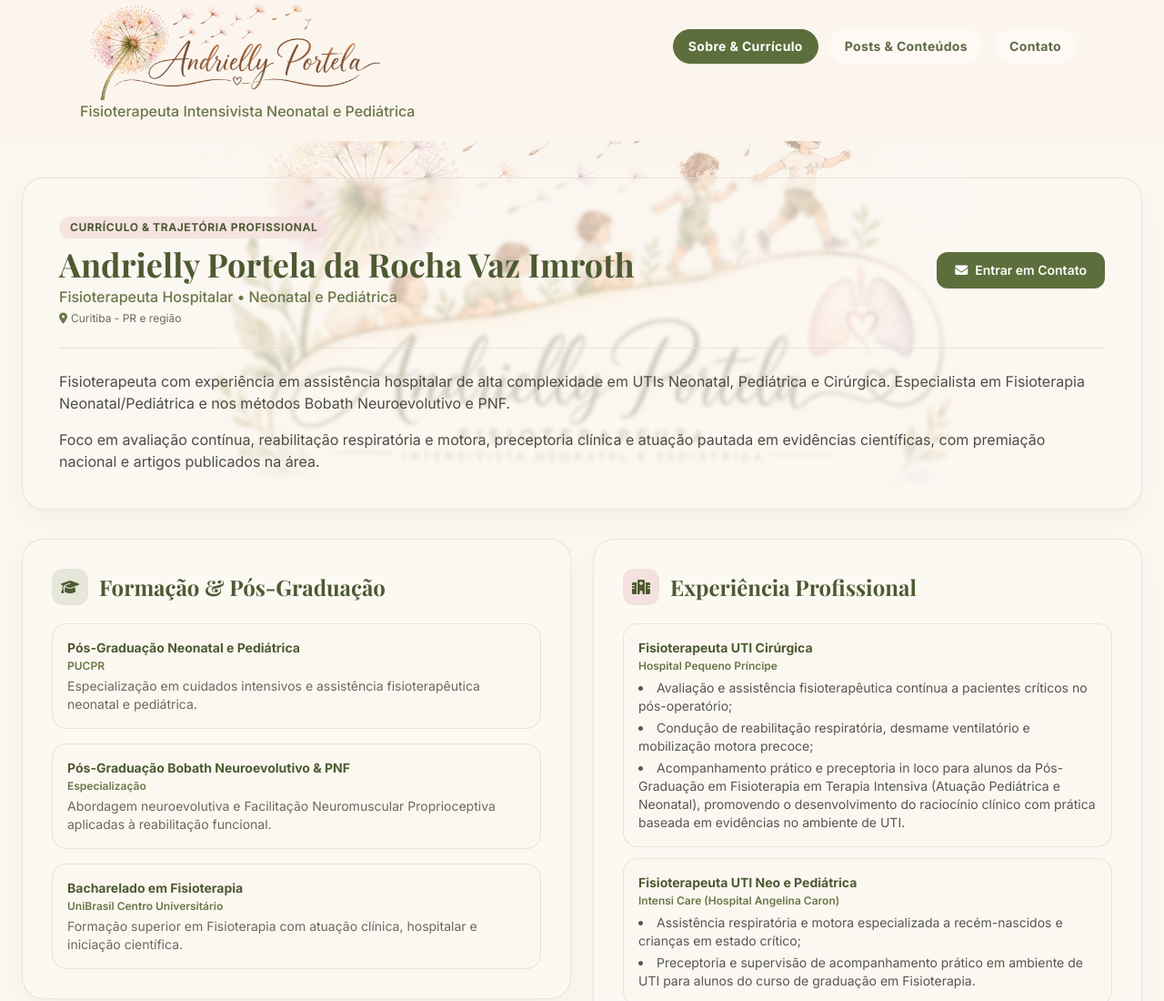
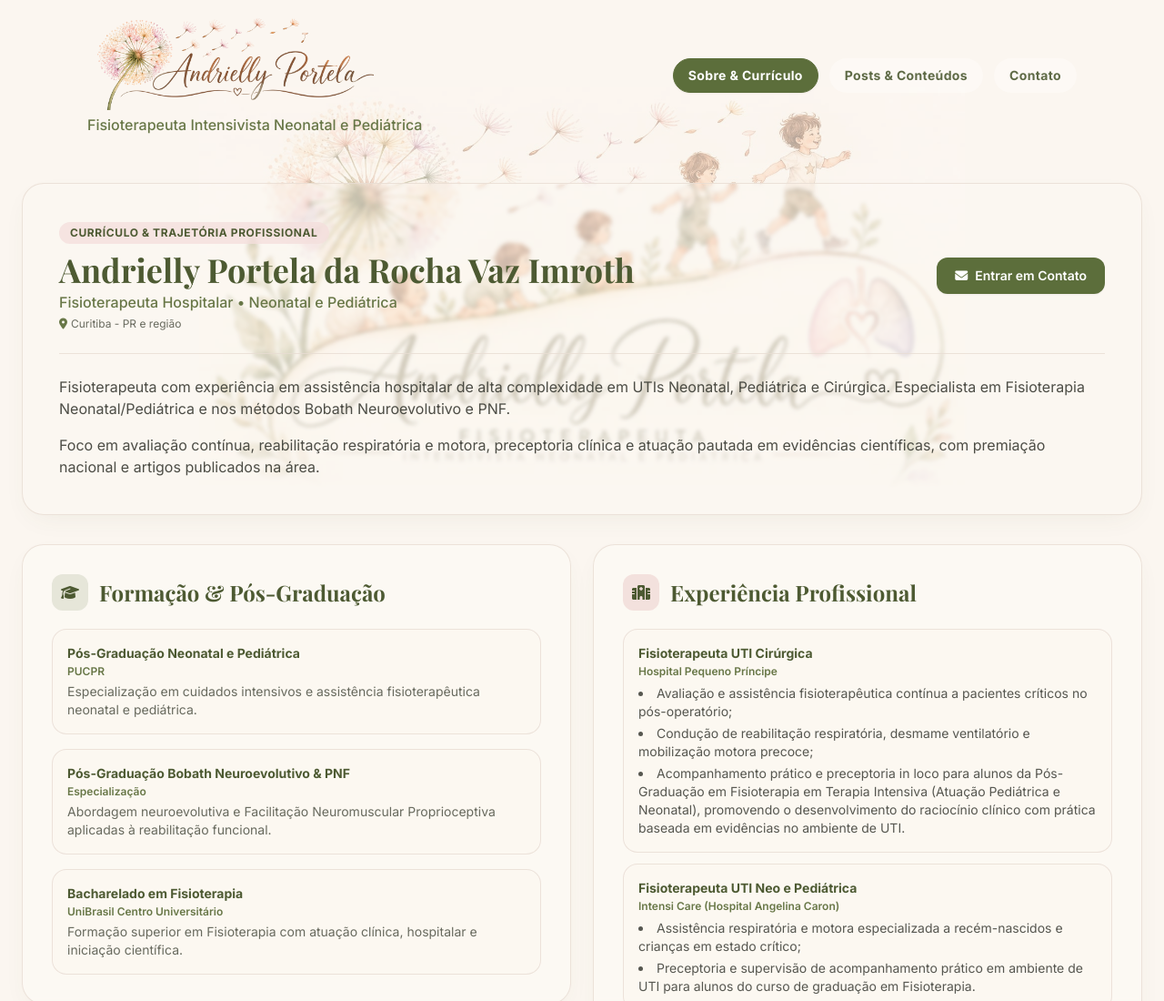
Before and after one commit to deimroth-art/andrielly-portela, a plain HTML site: page index.html in a window 1280 px wide. Shown: the top 1100 px of the page at 91% size. Drawn offline with nearby package versions, Linux system fonts and the light colour scheme; a web font is replaced by a local one.

Commit message:
index.html

```diff
--- a/index.html
+++ b/index.html
@@ -83,24 +83,24 @@
     </div>
 
     <!-- ==================== CABEÇALHO (COM IMAGEM DE FUNDO E MENUS) ==================== -->
-<header class="relative z-20 bg-headerCalm text-oliveDark pointer-events-none overflow-hidden min-h-[140px] sm:min-h-[155px]">
-    <!-- Imagem de fundo do cabeçalho alinhada à esquerda com o conteúdo da página -->
-    <div class="absolute inset-0 max-w-6xl mx-auto px-4 sm:px-6 flex flex-col items-start justify-start pointer-events-none select-none">
+<header class="relative z-20 bg-transparent text-oliveDark pointer-events-none overflow-hidden">
+    <div class="max-w-6xl mx-auto px-4 sm:px-8 pt-4 pb-3 flex flex-col md:flex-row items-center md:items-center justify-between gap-4">
+
+        <!-- Logo e Subtítulo (empilham no topo em telas pequenas e ficam à esquerda no desktop) -->
+        <div class="flex flex-col items-center md:items-start text-center md:text-left select-none">
             <img id="header-bg-img"
                 src="img/header.png"
-            alt=""
-            aria-hidden="true"
-            class="w-auto h-[100px] sm:h-[110px] max-w-full object-contain object-left-top mix-blend-multiply transition-opacity duration-500"
+                alt="Andrielly Portela"
+                class="w-auto h-[85px] sm:h-[105px] max-w-full object-contain md:object-left-top mix-blend-multiply transition-opacity duration-500"
                 onerror="handleImageError(this, 'andrielly_custom_header_bg')">
 
-        <p class="text-sm sm:text-base font-medium text-olive mt-0">
+            <p class="text-xs sm:text-base font-medium text-olive mt-1">
                 Fisioterapeuta Intensivista Neonatal e Pediátrica
             </p>
         </div>
 
-    <div class="relative z-10 max-w-6xl mx-auto px-4 sm:px-8 pt-8 pb-3 flex items-center justify-center md:justify-end">
-        <!-- Navegação das 3 Páginas -->
-        <nav class="pointer-events-auto flex items-center gap-2 sm:gap-3 bg-transparent w-full md:w-auto justify-center" aria-label="Navegação Principal">
+        <!-- Navegação das 3 Páginas (centralizada verticalmente no desktop) -->
+        <nav class="pointer-events-auto flex flex-wrap items-center justify-center md:justify-end gap-2 sm:gap-3 bg-transparent w-full md:w-auto" aria-label="Navegação Principal">
             <button id="nav-curriculo" onclick="switchPage('curriculo')" class="nav-btn cursor-pointer px-4 py-2 rounded-full text-xs sm:text-sm font-bold tracking-wide transition-all duration-300 text-center bg-oliveSageBtn text-white shadow-sm border border-oliveSageBtn">
                 Sobre &amp; Currículo
             </button>
@@ -111,6 +111,7 @@
                 Contato
             </button>
         </nav>
+
     </div>
 </header>
 
```
Lines whose indentation alone changed are shown as unchanged.
